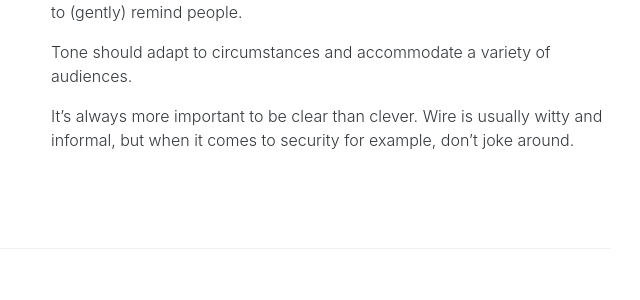
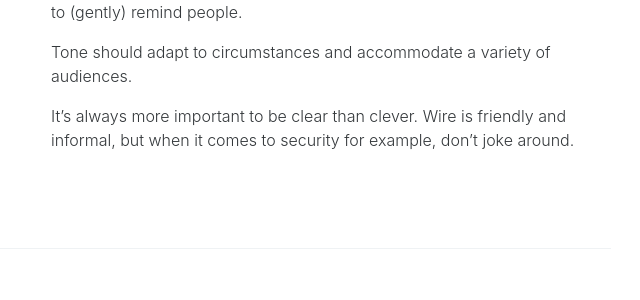
Before and after one commit to wireapp/brand, a Jekyll site: the page built from text/tone-of-voice/index.md, in a window 1280 px wide. Shown: the part 1236-1536 px from the top of the page, without its empty margins (449-1089 px from the left). Built offline with Jekyll 4.4.1, drawn with Linux system fonts in a browser that asks for light colours; comment, search, counter and statistics services are not loaded.

Commit message:
We’ve weaned ourselves from witty

```diff
--- a/text/tone-of-voice/index.md
+++ b/text/tone-of-voice/index.md
@@ -21,4 +21,4 @@ Wire’s voice is:
 
 Tone should adapt to circumstances and accommodate a variety of audiences.
 
-It’s always more important to be clear than clever. Wire is usually witty and informal, but when it comes to security for example, don’t joke around.
+It’s always more important to be clear than clever. Wire is friendly and informal, but when it comes to security for example, don’t joke around.
```
